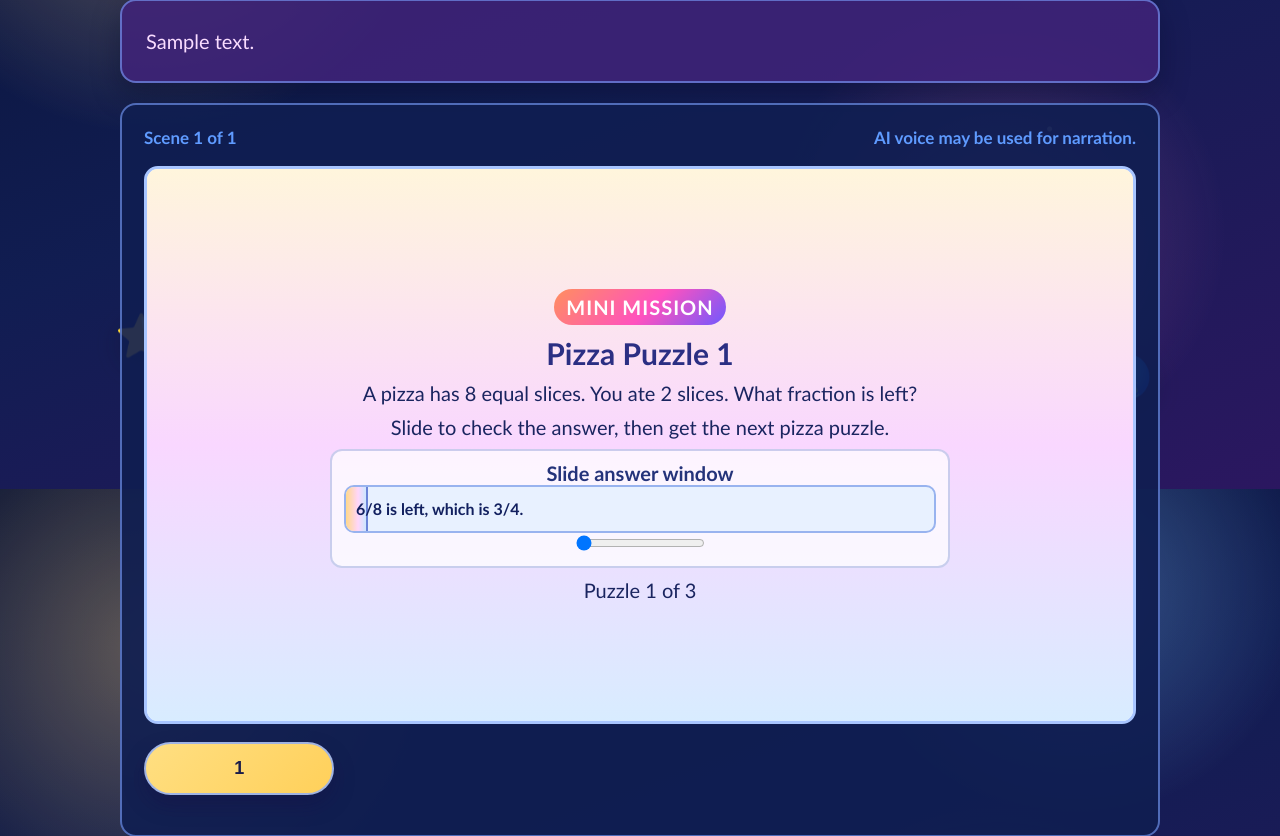
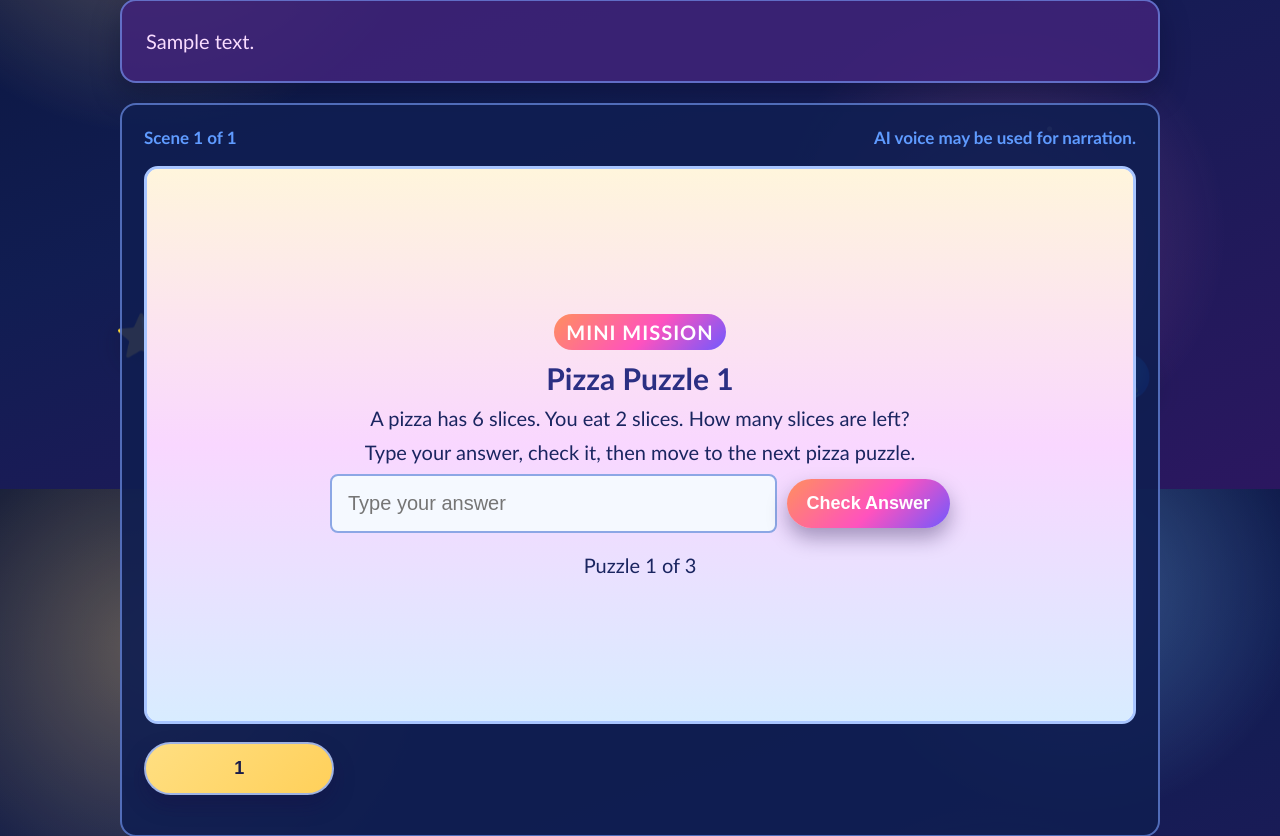
Before and after one commit to Mahadev7B/howstuffworks-forkids, a Flask app: template templates/animation.html in a window 1280 px wide. Shown: the part 311-1147 px from the top of the page. Run offline with Flask 3, Linux system fonts and the light colour scheme; the template is opened without the code that fills it: most values are stand-ins (such as "Sample title", 1, 10 or a date in 2020); grey boxes marked "Sample" are stand-in pictures; parts of the project's set-up code (start-up, migrations or seed data) failed here and were passed over.

Commit message:
Remove grade input and use typed pizza puzzle progression before lesson

```diff
--- a/app.py
+++ b/app.py
@@ -76,7 +76,6 @@ def puzzle():
 @app.route("/animation", methods=["POST"])
 def animation():
     question = request.form.get("question", "").strip()
-    above_second = request.form.get("above_second", "").strip().lower() in {"yes", "true", "1", "on"}
     if not question:
         return redirect(url_for("home"))
 
@@ -110,7 +109,6 @@ def animation():
         },
         scenes=scenes,
         audio=audio,
-        above_second=above_second,
         improvements=improvements,
         error_message=" ".join(response.messages) if response.messages else None,
         reused=response.reused,
--- a/static/style.css
+++ b/static/style.css
@@ -473,6 +473,20 @@ button:hover,
   border-right: 2px solid #6c84d8;
 }
 
+.puzzle-answer-form {
+  width: min(620px, 100%);
+  display: grid;
+  grid-template-columns: 1fr auto;
+  gap: 10px;
+  align-items: center;
+}
+
+.puzzle-answer-form input[type="text"] {
+  background: #f5f9ff;
+  color: #1a2560;
+  border-color: #8ca7e5;
+}
+
 .puzzle-badge {
   padding: 6px 12px;
   border-radius: 999px;
--- a/templates/animation.html
+++ b/templates/animation.html
@@ -51,16 +51,12 @@
             <p class="puzzle-badge">Mini Mission</p>
             <h3 id="puzzle-title">Pizza Puzzle 1</h3>
             <p id="puzzle-question">Loading puzzle...</p>
-            <p id="puzzle-tip">Slide to check the answer, then get the next pizza puzzle.</p>
-            <div class="answer-slider-panel">
-              <p class="answer-label">Slide answer window</p>
-              <div class="answer-window">
-                <div id="answer-mask" class="answer-mask">
-                  <span id="puzzle-answer">Answer appears here.</span>
-                </div>
-              </div>
-              <input id="answer-slider" type="range" min="0" max="100" value="0">
+            <p id="puzzle-tip">Type your answer, check it, then move to the next pizza puzzle.</p>
+            <div class="puzzle-answer-form">
+              <input id="kid-answer-input" type="text" placeholder="Type your answer">
+              <button id="check-answer-button" type="button">Check Answer</button>
             </div>
+            <p id="puzzle-feedback" class="subtitle"></p>
             <p id="puzzle-progress" class="subtitle">Puzzle 1</p>
             <button id="reveal-lesson-button" class="lesson-locked" type="button">Show Lesson and Start</button>
           </div>
@@ -169,7 +165,6 @@
       const scenes = {{ scenes|tojson }};
       const lessonId = {{ lesson.id|tojson }};
       const questionText = {{ question|tojson }};
-      const isAboveSecond = {{ above_second|tojson }};
       const image = document.getElementById("scene-image");
       const caption = document.getElementById("scene-caption");
       const counter = document.getElementById("scene-counter");
@@ -190,11 +185,11 @@
 
       const puzzleTitle = document.getElementById("puzzle-title");
       const puzzleQuestion = document.getElementById("puzzle-question");
-      const puzzleAnswer = document.getElementById("puzzle-answer");
+      const puzzleFeedback = document.getElementById("puzzle-feedback");
       const puzzleProgress = document.getElementById("puzzle-progress");
       const puzzleTip = document.getElementById("puzzle-tip");
-      const answerSlider = document.getElementById("answer-slider");
-      const answerMask = document.getElementById("answer-mask");
+      const kidAnswerInput = document.getElementById("kid-answer-input");
+      const checkAnswerButton = document.getElementById("check-answer-button");
 
       let currentScene = 0;
       let timerId = null;
@@ -206,53 +201,40 @@
       let currentPuzzleIndex = 0;
       let puzzleSolved = false;
 
-      function buildPizzaPuzzles(aboveSecond) {
-        if (!aboveSecond) {
-          return [
-            {
-              title: "Pizza Puzzle 1",
-              question: "A pizza has 6 slices. You eat 2 slices. How many slices are left?",
-              answer: "4 slices are left."
-            },
-            {
-              title: "Pizza Puzzle 2",
-              question: "You have 3 slices and get 2 more slices. How many slices now?",
-              answer: "5 slices now."
-            }
-          ];
-        }
-
+      function buildPizzaPuzzles() {
         return [
           {
             title: "Pizza Puzzle 1",
-            question: "A pizza has 8 equal slices. You ate 2 slices. What fraction is left?",
-            answer: "6/8 is left, which is 3/4."
+            question: "A pizza has 6 slices. You eat 2 slices. How many slices are left?",
+            answer: "4",
+            answerText: "4 slices are left."
           },
           {
             title: "Pizza Puzzle 2",
-            question: "You have 2 pizzas with 8 slices each. 1/4 of all slices were eaten. How many slices are left?",
-            answer: "16 total slices. 1/4 is 4 slices eaten. 12 slices are left."
+            question: "A pizza has 8 slices. You eat 3 slices. How many slices are left?",
+            answer: "5",
+            answerText: "5 slices are left."
           },
           {
             title: "Pizza Puzzle 3",
-            question: "Each day you eat 1/3 of a small pizza. After 3 days, how many whole pizzas is that?",
-            answer: "1 whole pizza."
+            question: "You have 2 pizzas with 8 slices each. You eat 1/4 of all slices. How many slices are left?",
+            answer: "12",
+            answerText: "12 slices are left."
           }
         ];
       }
 
-      const puzzles = buildPizzaPuzzles(isAboveSecond);
+      const puzzles = buildPizzaPuzzles();
 
       function loadPuzzle(index) {
         const puzzle = puzzles[index];
         puzzleSolved = false;
-        answerSlider.value = 0;
-        answerMask.style.width = "0%";
+        kidAnswerInput.value = "";
         puzzleTitle.textContent = puzzle.title;
         puzzleQuestion.textContent = puzzle.question;
-        puzzleAnswer.textContent = puzzle.answer;
+        puzzleFeedback.textContent = "";
         puzzleProgress.textContent = `Puzzle ${index + 1} of ${puzzles.length}`;
-        puzzleTip.textContent = "Slide to check the answer, then get the next pizza puzzle.";
+        puzzleTip.textContent = "Type your answer, check it, then move to the next pizza puzzle.";
       }
 
       function advancePuzzleIfReady() {
@@ -445,11 +427,30 @@
         });
       });
 
-      answerSlider.addEventListener("input", () => {
-        const revealPercent = Number(answerSlider.value);
-        answerMask.style.width = `${revealPercent}%`;
-        if (revealPercent >= 95) {
-          advancePuzzleIfReady();
+      checkAnswerButton.addEventListener("click", () => {
+        if (puzzleSolved) {
+          return;
+        }
+
+        const puzzle = puzzles[currentPuzzleIndex];
+        const userAnswer = kidAnswerInput.value.trim().toLowerCase();
+        if (!userAnswer) {
+          puzzleFeedback.textContent = "Please type an answer first.";
+          return;
+        }
+
+        if (userAnswer === puzzle.answer.toLowerCase()) {
+          puzzleFeedback.textContent = "Correct! Great job. Next pizza puzzle coming up...";
+        } else {
+          puzzleFeedback.textContent = `Nice try! Correct answer: ${puzzle.answerText}. Next pizza puzzle coming up...`;
+        }
+        advancePuzzleIfReady();
+      });
+
+      kidAnswerInput.addEventListener("keydown", (event) => {
+        if (event.key === "Enter") {
+          event.preventDefault();
+          checkAnswerButton.click();
         }
       });
 
```
Also changed, not shown: templates/index.html (+2 -14 lines).
